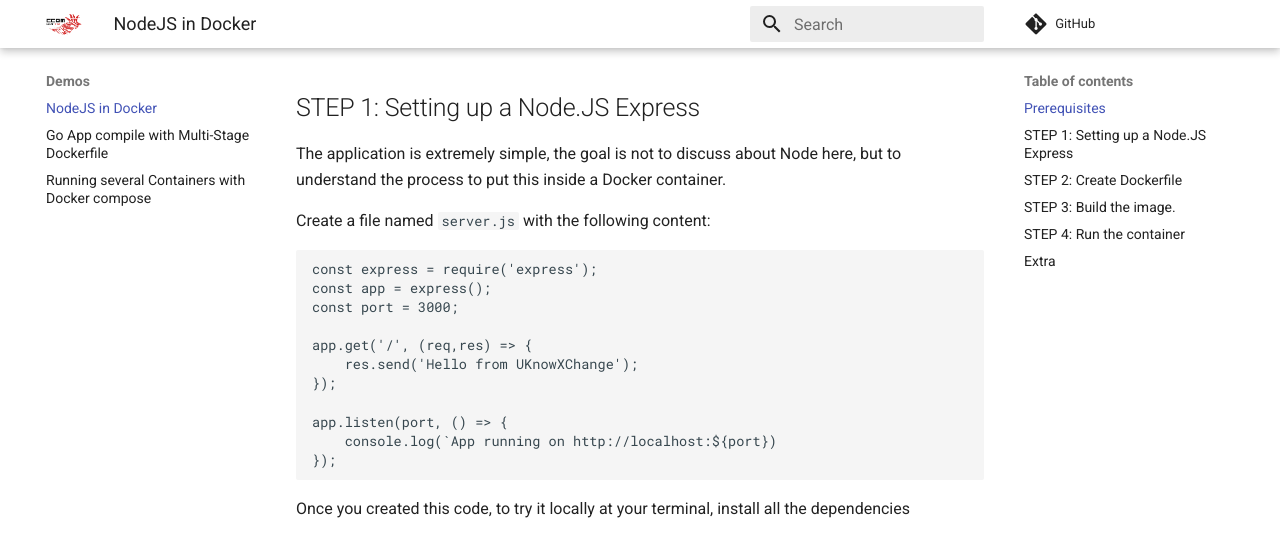
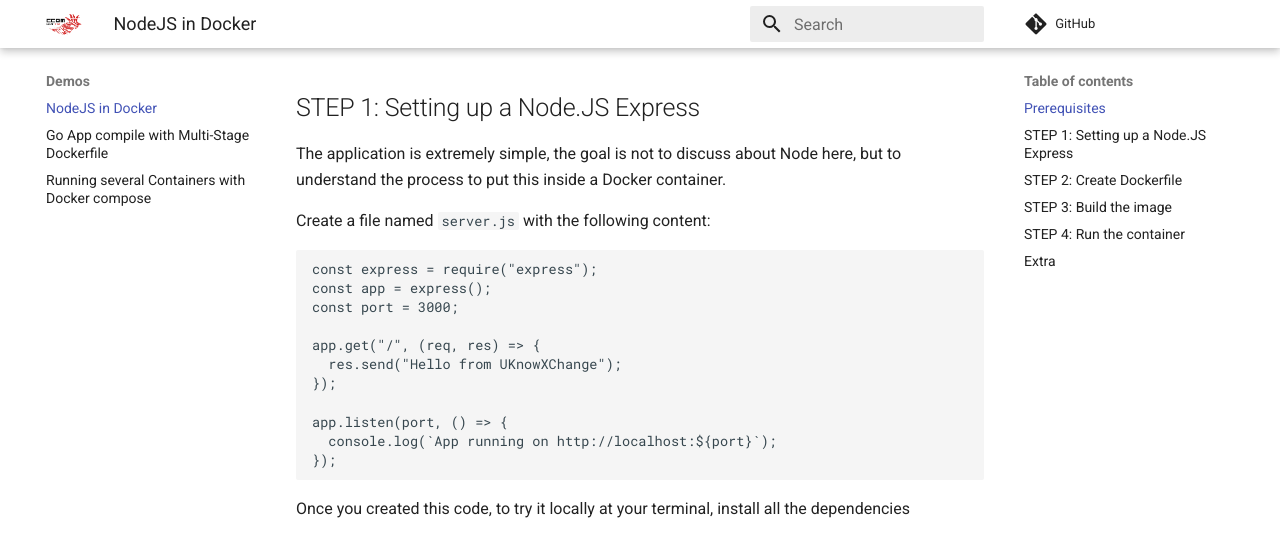
Before and after one commit to fbellom/uprrp-knowledge-xfer, an MkDocs documentation site: the page built from docs/demos/nodeapp.md, in a window 1280 px wide and 1400 px high, scrolled down 380 px. Shown: the top 538 px of the window. Built offline with MkDocs 1.6.1 and Material for MkDocs 9.7.7, drawn with Linux system fonts in a browser that asks for light colours; comment, search, counter and statistics services are not loaded; some of the changed text lies outside the part shown.

````diff
--- a/docs/demos/nodeapp.md
+++ b/docs/demos/nodeapp.md
@@ -14,16 +14,16 @@ The application is extremely simple, the goal is not to discuss about Node here,
 Create a file named `server.js` with the following content:
 
 ```js
-const express = require('express');
+const express = require("express");
 const app = express();
 const port = 3000;
 
-app.get('/', (req,res) => {
-    res.send('Hello from UKnowXChange');
+app.get("/", (req, res) => {
+  res.send("Hello from UKnowXChange");
 });
 
 app.listen(port, () => {
-    console.log(`App running on http://localhost:${port})
+  console.log(`App running on http://localhost:${port}`);
 });
 ```
 
@@ -62,7 +62,7 @@ Let's understand each command
 - EXPOSE: Informs to docker engine which network port is open at the container to receive connections
 - CMD: is the actual command invoking the app.
 
-## STEP 3: Build the image.
+## STEP 3: Build the image
 
 Now with the code tested, the next step is to build the image to use locally or to move it to a registry.
 
````
